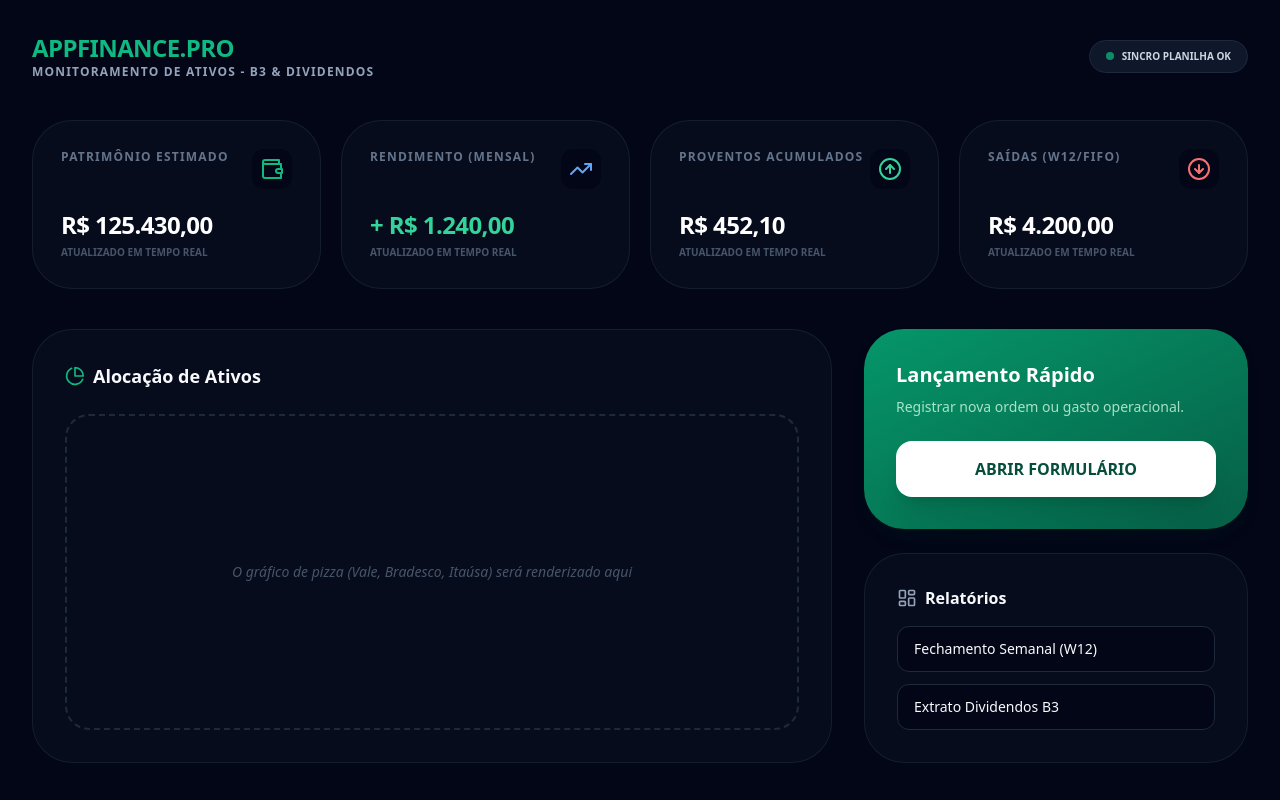
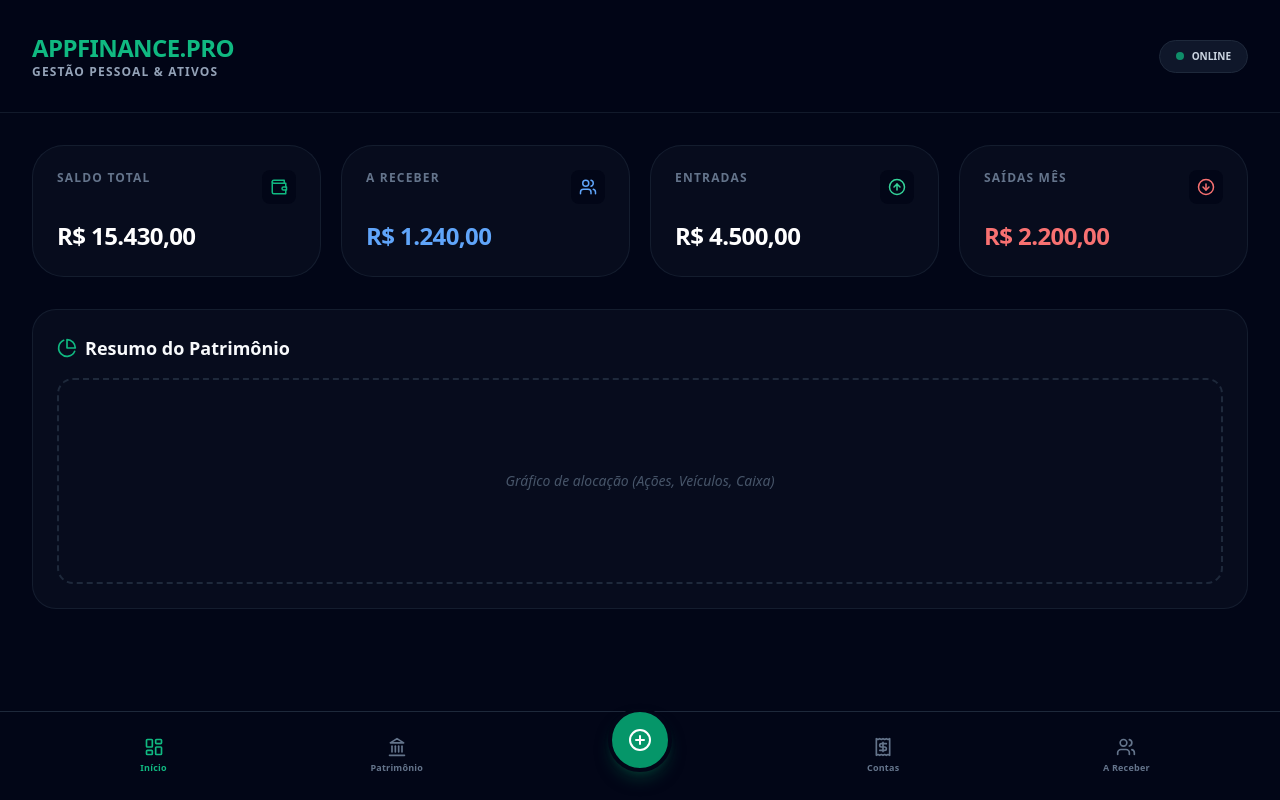
Before and after one commit to cravinhossp5/app_finance, a Next.js app: page / in a window 1280 px wide. Built offline with nearby package versions, Linux system fonts and the light colour scheme.

Commit message:
Update page.js

```diff
--- a/src/app/page.js
+++ b/src/app/page.js
@@ -1,84 +1,164 @@
-import { Wallet, TrendingUp, ArrowUpCircle, ArrowDownCircle, PieChart, LayoutDashboard } from 'lucide-react';
+"use client";
+
+import { useState } from 'react';
+import {
+  Wallet, TrendingUp, ArrowUpCircle, ArrowDownCircle,
+  PieChart, LayoutDashboard, Receipt, Users, PlusCircle,
+  CreditCard, Landmark, Car
+} from 'lucide-react';
 
 export default function Dashboard() {
+  const [activeTab, setActiveTab] = useState('dashboard');
+
   return (
-    <main className="min-h-screen bg-slate-950 text-slate-50 p-4 md:p-8 font-sans">
-      {/* Header Profissional */}
-      <header className="flex justify-between items-center mb-10">
+    <main className="min-h-screen bg-slate-950 text-slate-50 pb-24 font-sans">
+
+      {/* Header Fixo */}
+      <header className="sticky top-0 z-10 bg-slate-950/80 backdrop-blur-md border-b border-slate-800/60 p-4 md:p-8 flex justify-between items-center">
         <div>
-          <h1 className="text-2xl font-black tracking-tight text-emerald-500">APPFINANCE.PRO</h1>
-          <p className="text-slate-400 text-xs uppercase tracking-widest font-bold">Monitoramento de Ativos - B3 & Dividendos</p>
+          <h1 className="text-xl md:text-2xl font-black tracking-tight text-emerald-500">APPFINANCE.PRO</h1>
+          <p className="text-slate-400 text-[10px] md:text-xs uppercase tracking-widest font-bold">Gestão Pessoal & Ativos</p>
         </div>
-        <div className="bg-slate-900 border border-slate-800 px-4 py-2 rounded-full flex items-center gap-2">
+        <div className="bg-slate-900 border border-slate-800 px-3 py-1.5 md:px-4 md:py-2 rounded-full flex items-center gap-2">
           <div className="w-2 h-2 bg-emerald-500 rounded-full animate-pulse"></div>
-          <span className="text-[10px] font-bold text-slate-300">SINCRO PLANILHA OK</span>
+          <span className="text-[9px] md:text-[10px] font-bold text-slate-300">ONLINE</span>
         </div>
       </header>
 
-      {/* Grid de KPIs Financeiros */}
-      <section className="grid grid-cols-1 md:grid-cols-2 lg:grid-cols-4 gap-5 mb-10">
-        <StatCard title="Patrimônio Estimado" value="R$ 125.430,00" icon={<Wallet className="text-emerald-500" />} />
-        <StatCard title="Rendimento (Mensal)" value="+ R$ 1.240,00" icon={<TrendingUp className="text-blue-400" />} color="text-emerald-400" />
-        <StatCard title="Proventos Acumulados" value="R$ 452,10" icon={<ArrowUpCircle className="text-emerald-400" />} />
-        <StatCard title="Saídas (W12/FIFO)" value="R$ 4.200,00" icon={<ArrowDownCircle className="text-red-400" />} />
+      {/* Área de Conteúdo Dinâmico */}
+      <div className="p-4 md:p-8">
+        {activeTab === 'dashboard' && <DashboardView />}
+        {activeTab === 'patrimonio' && <PatrimonioView />}
+        {activeTab === 'contas' && <ContasFixasView />}
+        {activeTab === 'receber' && <AReceberView />}
+      </div>
+
+      {/* Menu de Navegação Inferior (Mobile First) */}
+      <nav className="fixed bottom-0 w-full bg-slate-950 border-t border-slate-800 flex justify-around items-center p-3 z-50 px-2 md:px-8 pb-safe">
+        <NavButton active={activeTab === 'dashboard'} onClick={() => setActiveTab('dashboard')} icon={<LayoutDashboard size={20} />} label="Início" />
+        <NavButton active={activeTab === 'patrimonio'} onClick={() => setActiveTab('patrimonio')} icon={<Landmark size={20} />} label="Patrimônio" />
+
+        {/* Botão Central de Novo Lançamento */}
+        <button className="bg-emerald-600 text-white p-4 rounded-full shadow-lg shadow-emerald-900/50 hover:scale-105 active:scale-95 transition-all -translate-y-4 border-4 border-slate-950">
+          <PlusCircle size={24} />
+        </button>
+
+        <NavButton active={activeTab === 'contas'} onClick={() => setActiveTab('contas')} icon={<Receipt size={20} />} label="Contas" />
+        <NavButton active={activeTab === 'receber'} onClick={() => setActiveTab('receber')} icon={<Users size={20} />} label="A Receber" />
+      </nav>
+
+    </main>
+  );
+}
+
+/* =========================================
+   VISÕES (TABS)
+========================================= */
+
+function DashboardView() {
+  return (
+    <div className="animate-in fade-in slide-in-from-bottom-4 duration-500">
+      <section className="grid grid-cols-2 md:grid-cols-4 gap-3 md:gap-5 mb-8">
+        <StatCard title="Saldo Total" value="R$ 15.430,00" icon={<Wallet size={18} className="text-emerald-500" />} />
+        <StatCard title="A Receber" value="R$ 1.240,00" icon={<Users size={18} className="text-blue-400" />} color="text-blue-400" />
+        <StatCard title="Entradas" value="R$ 4.500,00" icon={<ArrowUpCircle size={18} className="text-emerald-400" />} />
+        <StatCard title="Saídas Mês" value="R$ 2.200,00" icon={<ArrowDownCircle size={18} className="text-red-400" />} color="text-red-400" />
       </section>
 
-      {/* Painel de Controle e Gráficos */}
-      <div className="grid grid-cols-1 lg:grid-cols-3 gap-8">
-        {/* Espaço para o Gráfico de Evolução */}
-        <div className="lg:col-span-2 bg-slate-900/40 border border-slate-800/60 rounded-[2.5rem] p-8 min-h-[400px] flex flex-col">
-          <div className="flex justify-between items-center mb-6">
-            <h2 className="text-lg font-bold flex items-center gap-2">
-              <PieChart className="w-5 h-5 text-emerald-500" /> Alocação de Ativos
-            </h2>
-          </div>
-          <div className="flex-1 flex items-center justify-center border-2 border-dashed border-slate-800 rounded-3xl">
-            <span className="text-slate-600 text-sm italic">O gráfico de pizza (Vale, Bradesco, Itaúsa) será renderizado aqui</span>
-          </div>
-        </div>
-
-        {/* Menu de Ação Rápida */}
-        <div className="flex flex-col gap-6">
-          <div className="bg-gradient-to-br from-emerald-600 to-emerald-800 p-8 rounded-[2.5rem] shadow-lg shadow-emerald-950/20">
-            <h3 className="text-white font-black text-xl mb-2">Lançamento Rápido</h3>
-            <p className="text-emerald-100 text-sm mb-6 opacity-80">Registrar nova ordem ou gasto operacional.</p>
-            <button className="w-full bg-white text-emerald-900 font-black py-4 rounded-2xl hover:scale-[1.02] transition-transform active:scale-95 shadow-xl">
-              ABRIR FORMULÁRIO
-            </button>
-          </div>
-
-          <div className="bg-slate-900/40 border border-slate-800/60 p-8 rounded-[2.5rem]">
-            <h3 className="font-bold mb-4 flex items-center gap-2">
-              <LayoutDashboard className="w-5 h-5 text-slate-400" /> Relatórios
-            </h3>
-            <div className="space-y-3">
-              <button className="w-full text-left px-4 py-3 bg-slate-950 border border-slate-800 rounded-xl text-sm font-medium hover:border-emerald-500/50 transition-colors">
-                Fechamento Semanal (W12)
-              </button>
-              <button className="w-full text-left px-4 py-3 bg-slate-950 border border-slate-800 rounded-xl text-sm font-medium hover:border-emerald-500/50 transition-colors">
-                Extrato Dividendos B3
-              </button>
-            </div>
-          </div>
+      <div className="bg-slate-900/40 border border-slate-800/60 rounded-3xl p-6 min-h-[300px] flex flex-col">
+        <h2 className="text-md md:text-lg font-bold flex items-center gap-2 mb-4">
+          <PieChart className="w-5 h-5 text-emerald-500" /> Resumo do Patrimônio
+        </h2>
+        <div className="flex-1 flex items-center justify-center border-2 border-dashed border-slate-800 rounded-2xl">
+          <span className="text-slate-600 text-sm italic text-center px-4">Gráfico de alocação (Ações, Veículos, Caixa)</span>
         </div>
       </div>
-    </main>
+    </div>
+  );
+}
+
+function PatrimonioView() {
+  return (
+    <div className="animate-in fade-in slide-in-from-bottom-4 duration-500">
+      <h2 className="text-xl font-bold mb-6 flex items-center gap-2"><Landmark className="text-emerald-500"/> Meus Ativos</h2>
+      <div className="space-y-4">
+        <ItemCard icon={<TrendingUp />} title="Ações B3 (Vale, Bradesco, Itaúsa)" subtitle="Renda Variável" value="R$ 8.500,00" />
+        <ItemCard icon={<Landmark />} title="FIIs (Banco Inter)" subtitle="Fundos Imobiliários" value="R$ 3.200,00" />
+        <ItemCard icon={<Car />} title="Veículos" subtitle="Honda Civic / VW Gol" value="R$ 85.000,00" />
+        <ItemCard icon={<Wallet />} title="Reserva de Emergência" subtitle="CDB / Poupança" value="R$ 5.000,00" />
+      </div>
+    </div>
+  );
+}
+
+function ContasFixasView() {
+  return (
+    <div className="animate-in fade-in slide-in-from-bottom-4 duration-500">
+      <h2 className="text-xl font-bold mb-6 flex items-center gap-2"><Receipt className="text-red-400"/> Contas Fixas</h2>
+      <div className="space-y-4">
+        <ItemCard icon={<Receipt className="text-red-400" />} title="Faculdade Estácio" subtitle="Venc. dia 10" value="R$ 450,00" alert />
+        <ItemCard icon={<CreditCard className="text-red-400" />} title="Cartão de Crédito" subtitle="Fatura atual" value="R$ 1.200,00" alert />
+        <ItemCard icon={<Car className="text-red-400" />} title="Manutenção / IPVA" subtitle="Provisão mensal" value="R$ 300,00" alert />
+      </div>
+    </div>
+  );
+}
+
+function AReceberView() {
+  return (
+    <div className="animate-in fade-in slide-in-from-bottom-4 duration-500">
+      <h2 className="text-xl font-bold mb-6 flex items-center gap-2"><Users className="text-blue-400"/> Quem me Deve</h2>
+      <div className="space-y-4">
+        <ItemCard icon={<Users className="text-blue-400"/>} title="Empréstimo João" subtitle="Restam 2 parcelas" value="R$ 500,00" />
+        <ItemCard icon={<Users className="text-blue-400"/>} title="Venda Peças Gol G6" subtitle="Pagamento prometido dia 15" value="R$ 350,00" />
+      </div>
+    </div>
+  );
+}
+
+/* =========================================
+   COMPONENTES AUXILIARES
+========================================= */
+
+function NavButton({ icon, label, active, onClick }) {
+  return (
+    <button
+      onClick={onClick}
+      className={`flex flex-col items-center gap-1 p-2 w-16 transition-colors ${active ? 'text-emerald-500' : 'text-slate-500 hover:text-slate-300'}`}
+    >
+      {icon}
+      <span className="text-[9px] font-bold tracking-wide">{label}</span>
+    </button>
   );
 }
 
 function StatCard({ title, value, icon, color = "text-white" }) {
   return (
-    <div className="bg-slate-900/40 border border-slate-800/60 p-7 rounded-[2.5rem] hover:border-slate-700 transition-all group">
-      <div className="flex justify-between items-start mb-5">
-        <span className="text-slate-500 text-xs font-black uppercase tracking-widest">{title}</span>
-        <div className="p-2 bg-slate-950 rounded-xl group-hover:scale-110 transition-transform">
-          {icon}
-        </div>
+    <div className="bg-slate-900/40 border border-slate-800/60 p-4 md:p-6 rounded-2xl md:rounded-[2rem] hover:border-slate-700 transition-all">
+      <div className="flex justify-between items-start mb-2 md:mb-4">
+        <span className="text-slate-500 text-[9px] md:text-xs font-black uppercase tracking-widest break-words w-2/3">{title}</span>
+        <div className="bg-slate-950 p-1.5 md:p-2 rounded-lg">{icon}</div>
       </div>
-      <div className="flex flex-col">
-        <span className={`text-2xl font-black ${color} tracking-tight`}>{value}</span>
-        <span className="text-[10px] text-slate-600 font-bold mt-1 uppercase">Atualizado em tempo real</span>
-      </div>
+      <span className={`text-base md:text-2xl font-black ${color} tracking-tight block truncate`}>{value}</span>
     </div>
   );
 }
+
+function ItemCard({ icon, title, subtitle, value, alert }) {
+  return (
+    <div className="flex items-center justify-between p-4 bg-slate-900/40 border border-slate-800/60 rounded-2xl hover:bg-slate-800/40 transition-colors">
+      <div className="flex items-center gap-4">
+        <div className="bg-slate-950 p-3 rounded-xl border border-slate-800">
+          {icon}
+        </div>
+        <div>
+          <h3 className="font-bold text-sm md:text-base">{title}</h3>
+          <p className="text-xs text-slate-500">{subtitle}</p>
+        </div>
+      </div>
+      <span className={`font-black ${alert ? 'text-red-400' : 'text-slate-200'}`}>
+        {value}
+      </span>
+    </div>
+  );
+}
```
